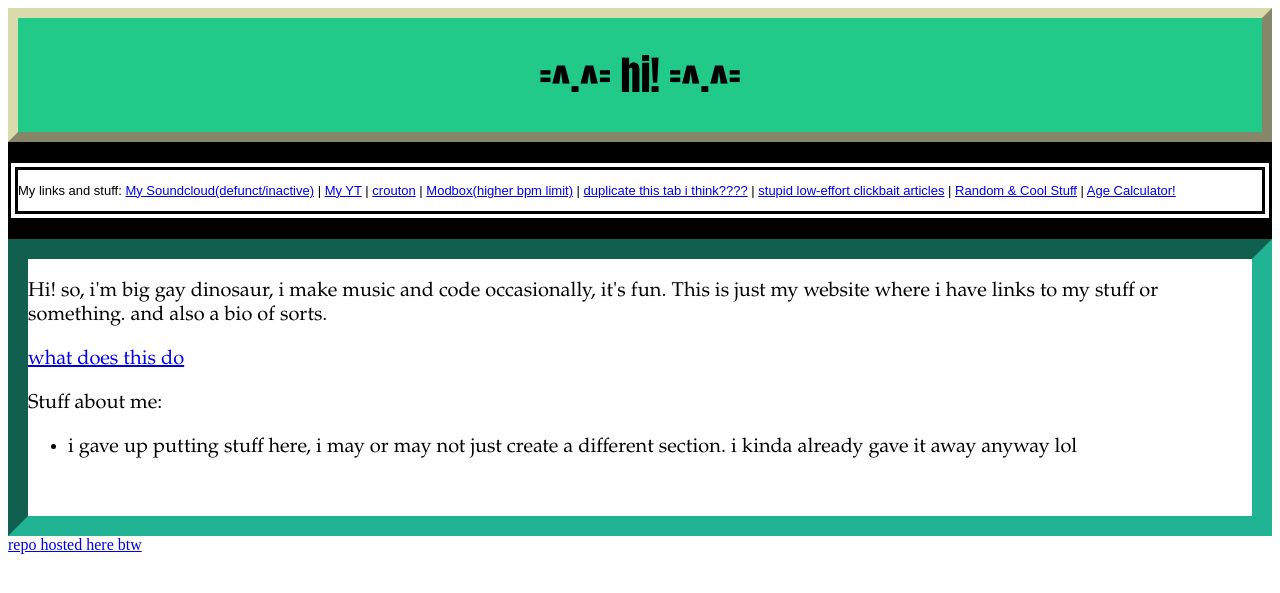
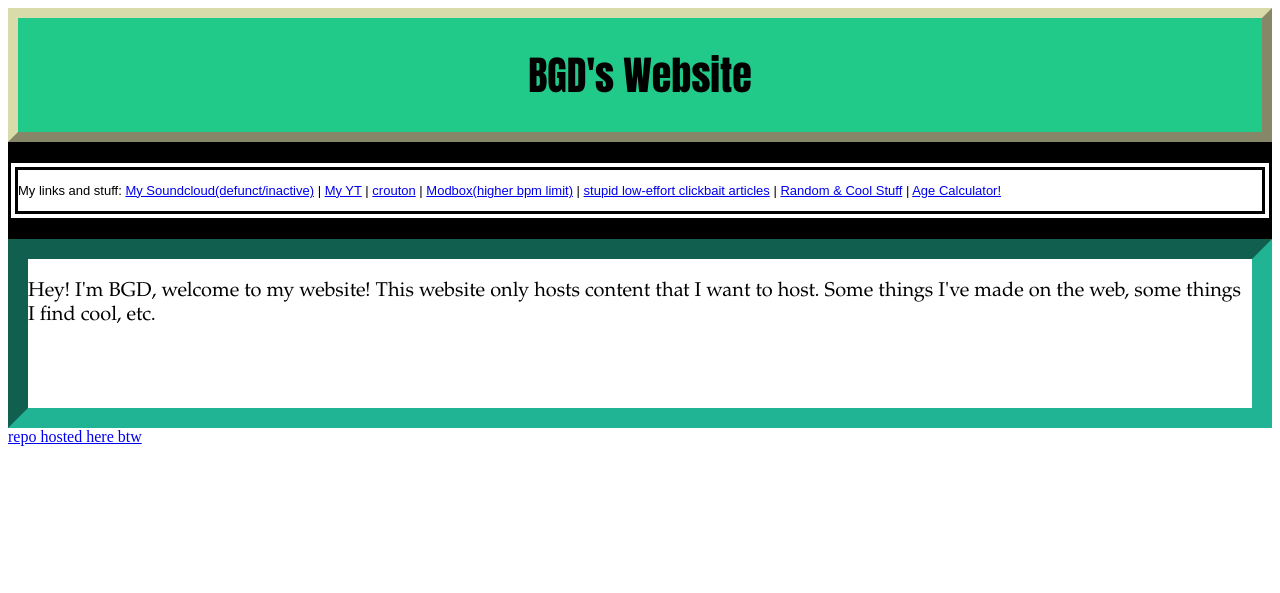
Before and after one commit to big-gay-dinosaur/big-gay-dinosaur.github.io, a Jekyll site: the page index.html, which Jekyll copies as it is, in a window 1280 px wide. Shown: the top 593 px of the page. Built offline with Jekyll 4.4.1, drawn with Linux system fonts in a browser that asks for light colours.

Commit message:
slight rebrand

```diff
--- a/index.html
+++ b/index.html
@@ -43,13 +43,13 @@
 
 
 		<div class="title" id="TitleDIV">
-			<h1>=^.^= hi! =^.^=</h1>
+			<h1>BGD's Website</h1>
 		</div>
 		<br>
 		<div class="text">
 			<p>My links and stuff:  <a href="https://soundcloud.com/big-gay-dinosaur" rel="noopener noreferrer" target=”_blank”>My Soundcloud(defunct/inactive)</a> | <a href="https://www.youtube.com/channel/UCeDj1u5caqt3m617NNNim6A" rel="noopener noreferrer" target=”_blank”>My YT</a>
 			| <a href="https://crouton.net/" rel="noopener noreferrer" target=”_blank”>crouton</a> | <a href="https://big-gay-dinosaur.github.io/modboxtone/" rel="noopener noreferrer" target=”_blank”>Modbox(higher bpm limit)</a> |
-			  <a href="https://big-gay-dinosaur.github.io/" rel="noopener noreferrer" target=”_blank”>duplicate this tab i think????</a> |
+
 			  <a href="articles.html" rel="noopener noreferrer" >stupid low-effort clickbait articles</a> |
 			  <a href="random/" rel="noopener noreferrer" >Random & Cool Stuff</a> |
 			  <a href="agecalculator/index.html" rel="noopener noreferrer" >Age Calculator!</a>
@@ -60,78 +60,11 @@
 		</div>
 		<br>
 		<div class="body">
-			<p>Hi! so, i'm big gay dinosaur, i make music and code occasionally, it's fun. This is just my website where i have links to my stuff or something. and also a bio of sorts. </p>
-			<a id="working_directory" href=".">what does this do</a>
-
-			<p>Stuff about me:</p>
-
-			<ul>
-				<li>i gave up putting stuff here, i may or may not just create a different section. i kinda already gave it away anyway lol</li>
-			</ul>
-
+			<p>Hey! I'm BGD, welcome to my website! This website only hosts content that I want to host. Some things I've made on the web, some things I find cool, etc. </p>
+			<br>
 			<marquee>apparently i'm not supposed to be using marquee ¯\_(ツ)_/¯ </marquee>
 
-			<script id="ButtonScript">
-				var button = document.getElementById("randButton");
-				var element = document.getElementById('TitleDIV'),
-				    style = window.getComputedStyle(element),
-				    top = style.getPropertyValue('top');
-				button.onclick = ButtonFunc;
 
-				ButtonFunc();
-				function sleep(ms) {
-				  return new Promise(resolve => setTimeout(resolve, ms));
-				}
-				function rgb(r, g, b) {
-				return "rgb("+r+", "+g+", "+b+")";
-				}
-				function getSign(color) {
-				if(color > 255) {
-				  return -1
-				 } else if(color < 0){
-				   return 1;
-				 } else {
-				   return color;
-				 }
-				}
-				function clamp(value, min, max) {
-				  return Math.max(Math.min(value, max), min)
-				}
-				async function ButtonFunc() {
-				  var r = 0;
-				  var g = 1;
-				  var b = 2;
-				  var loop = true;
-				  var sign1 = 1;
-				  var sign2 = -1;
-				  var sign3 = 1;
-				  while(loop) {
-				    sign1 = getSign(r);
-				    sign2 = getSign(g);
-				    sign3 = getSign(b);
-				    r = clamp(r, 0, 255);
-				    g = clamp(g, 0, 255);
-				    b = clamp(b, 0, 255);
-				    sign1 = clamp(sign1, -1, 1);
-				    sign2 = clamp(sign2, -1, 1);
-				    sign3 = clamp(sign3, -1, 1);
-				    r += 1 * sign1;
-				    g += 2 * sign2;
-				    b += 3 * sign3;
-				    element.style.backgroundColor=rgb(r, g, b);
-				    await sleep(20);
-				    console.log(sign1);
-				    console.log(sign2);
-				    console.log(sign3);
-
-				  };
-
-				console.log("it IS reaching here, right?");
-				console.log(element);
-				}
-
-
-			</script>
 
 
 		</div>
--- a/random/index.html
+++ b/random/index.html
@@ -59,6 +59,8 @@
 			<script async src="https://e.prezicdn.net/v1/design.js"></script> <div class="prezi-design-embed" data-project-id="7fxxbptnt71b"></div>
 			<p class="tajus">a twitch clip i made lol</p>
 			<iframe src="https://clips.twitch.tv/embed?clip=RoughHardCheddarNerfRedBlaster-0r7Neq0L8SOrN6JG&parent=www.example.com" frameborder="0" allowfullscreen="true" scrolling="no" height="378" width="620"></iframe>
+			<p class="tajus">a youtube video i found (i don't know what this is)</p>
+			<iframe width="560" height="315" src="https://www.youtube.com/embed/q7LM0Mov9pc" title="YouTube video player" frameborder="0" allow="accelerometer; autoplay; clipboard-write; encrypted-media; gyroscope; picture-in-picture" allowfullscreen></iframe>
 		</div>
 		</div>
 
```
Also changed, not shown: advice.html (added, +85 -0 lines).
